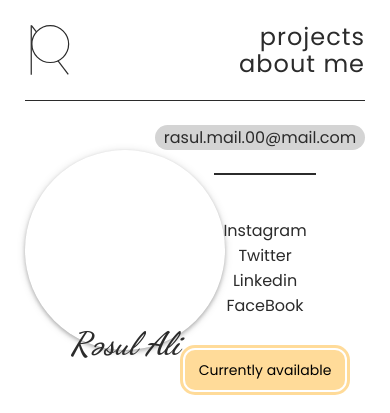
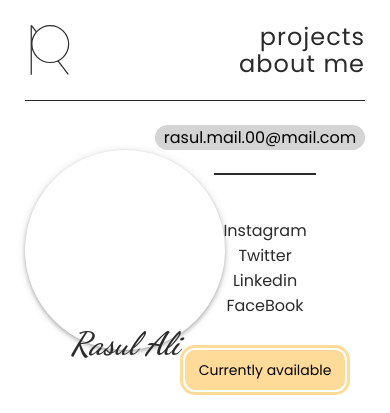
Before and after one commit to Russell-Ali/Rasul-Ali-Online, a React (Create React App) app: page /about in a window 390 px wide. Shown: the top 413 px of the page. Built offline with nearby package versions, Linux system fonts and the light colour scheme; a web font is replaced by a local one.

Commit message:
Little test for Anar

```diff
--- a/package.json
+++ b/package.json
@@ -17,7 +17,7 @@
     "web-vitals": "^1.1.2"
   },
   "scripts": {
-    "start": "react-scripts start",
+    "start": "react-scripts start --host 0.0.0.0",
     "build": "react-scripts build",
     "test": "react-scripts test",
     "eject": "react-scripts eject"
--- a/src/Components/About/AboutText.jsx
+++ b/src/Components/About/AboutText.jsx
@@ -6,31 +6,45 @@ const AboutText = () => {
     message: "Click To Copy",
     click: "Copied",
   };
-
+  let MailStyle;
+  if (navigator.clipboard && window.isSecureContext) {
+    MailStyle = "none";
+  } else {
+    MailStyle = "all";
+  }
+  const [isClicked, setIsClicked] = useState("");
   const [isHover, setIsHover] = useState(0);
   function clicked() {
-    console.log("clicked");
-    setIsHover(2);
-    navigator.clipboard.writeText(contactMe.mail);
-    setTimeout(() => setIsHover(0), 500);
+    if (navigator.clipboard && window.isSecureContext) {
+      console.log("🤩clicked");
+      setIsHover(2);
+      setIsClicked("clicked");
+      navigator.clipboard.writeText(contactMe.mail);
+      setTimeout(() => {
+        setIsHover(0);
+        setIsClicked("");
+      }, 500);
+    } else {
+      console.log("nope");
+    }
   }
   function hovering() {
-    console.log("hovering...");
     if (window.innerHeight <= 574) {
-    } else {
+    } else if (navigator.clipboard && window.isSecureContext) {
+      console.log("😃hovering...");
       setTimeout(() => setIsHover(1), 100);
     }
   }
   function left() {
-    console.log("left");
     if (window.innerHeight <= 574) {
-    } else {
+    } else if (navigator.clipboard && window.isSecureContext) {
+      console.log("left😢");
       setTimeout(() => setIsHover(0), 300);
     }
   }
   return (
     <div className={styles.textWrapper}>
-      <h1 className={styles.heading}>Rəsul Ali</h1>
+      <h1 className={styles.heading}>Rasul Ali</h1>
       <div className={styles.availableWrapper}></div>
       <button className={styles.available}>Currently available</button>
       <p className={styles.paragraphBig}>
@@ -48,6 +62,10 @@ const AboutText = () => {
       </p>
       <span className={styles.divider}></span>
       <p
+        id={styles[isClicked]}
+        style={{
+          userSelect: MailStyle,
+        }}
         className={styles.paragraphMail}
         onClick={clicked}
         onMouseEnter={hovering}
--- a/src/Components/About/AboutText.module.css
+++ b/src/Components/About/AboutText.module.css
@@ -77,7 +77,6 @@ div {
   outline: 1px solid var(--txt-clr);
 }
 .paragraphMail {
-  user-select: none;
   background-color: rgba(43, 43, 43, 0.2);
   cursor: pointer;
   text-align: center;
@@ -87,8 +86,13 @@ div {
   top: calc(250px + 25px - 13px); /*263px*/
   width: 210px;
   height: 25px;
-  color: var(--txt-clr);
   border-radius: 15px;
+}
+#clicked {
+  background: transparent;
+  border: 2px solid #29bf12;
+  color: #29bf12;
+  line-height: 21px;
 }
 .divider2 {
   position: absolute;
@@ -128,7 +132,6 @@ div {
     display: none;
   }
   .paragraphMail {
-    user-select: unset;
     top: 25px;
     left: initial;
     right: 25px;
```
Also changed, not shown: 1 other file (tests, documents, lock files or other folders).
